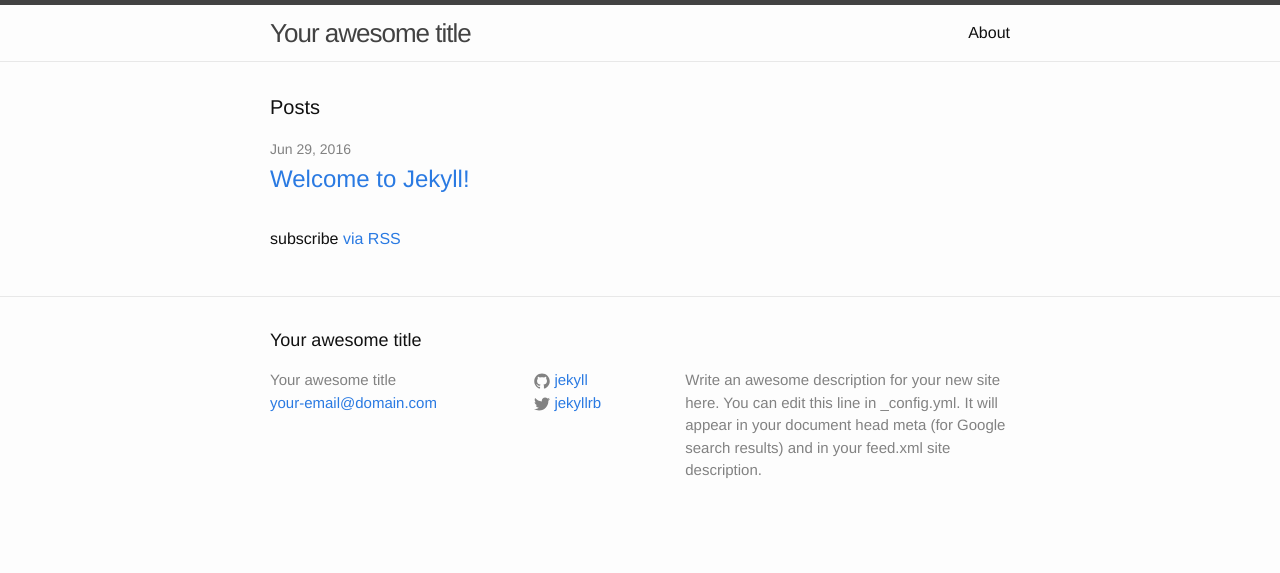
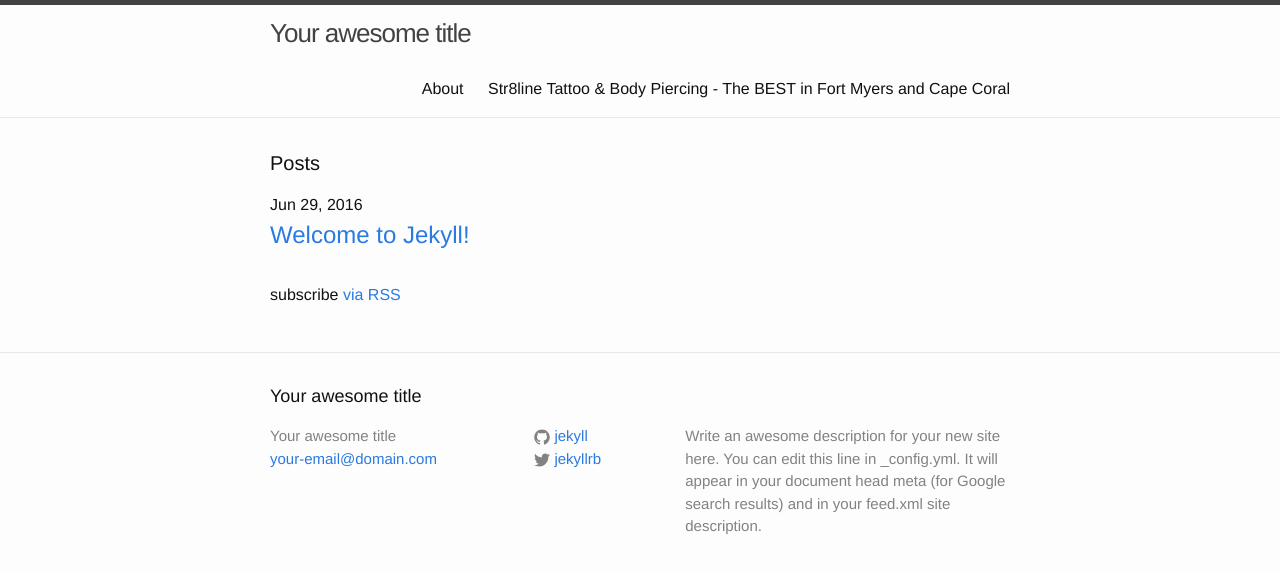
Before and after one commit to jpreston86/Str8line, a Jekyll site: the page built from index.html, in a window 1280 px wide. Shown: the top 573 px of the page. Built offline with Jekyll 4.4.1, drawn with Linux system fonts in a browser that asks for light colours.

Commit message:
Update from Forestry.io - index.html

```diff
--- a/index.html
+++ b/index.html
@@ -1,7 +1,7 @@
 ---
+title: 'Str8line Tattoo & Body Piercing - The BEST in Fort Myers and Cape Coral '
 layout: default
 ---
-
 <div class="home">
 
   <h1 class="page-heading">Posts</h1>
@@ -9,7 +9,7 @@ layout: default
   <ul class="post-list">
     {% for post in site.posts %}
       <li>
-        <span class="post-meta">{{ post.date | date: "%b %-d, %Y" }}</span>
+        {{ post.date | date: "%b %-d, %Y" }}
 
         <h2>
           <a class="post-link" href="{{ post.url | prepend: site.baseurl }}">{{ post.title }}</a>
@@ -18,6 +18,6 @@ layout: default
     {% endfor %}
   </ul>
 
-  <p class="rss-subscribe">subscribe <a href="{{ "/feed.xml" | prepend: site.baseurl }}">via RSS</a></p>
+  <p class="rss-subscribe">subscribe <a href="{{ " feed.xml"="" |="" prepend:="" site.baseurl="" }}"="">via RSS</a></p>
 
 </div>
```
